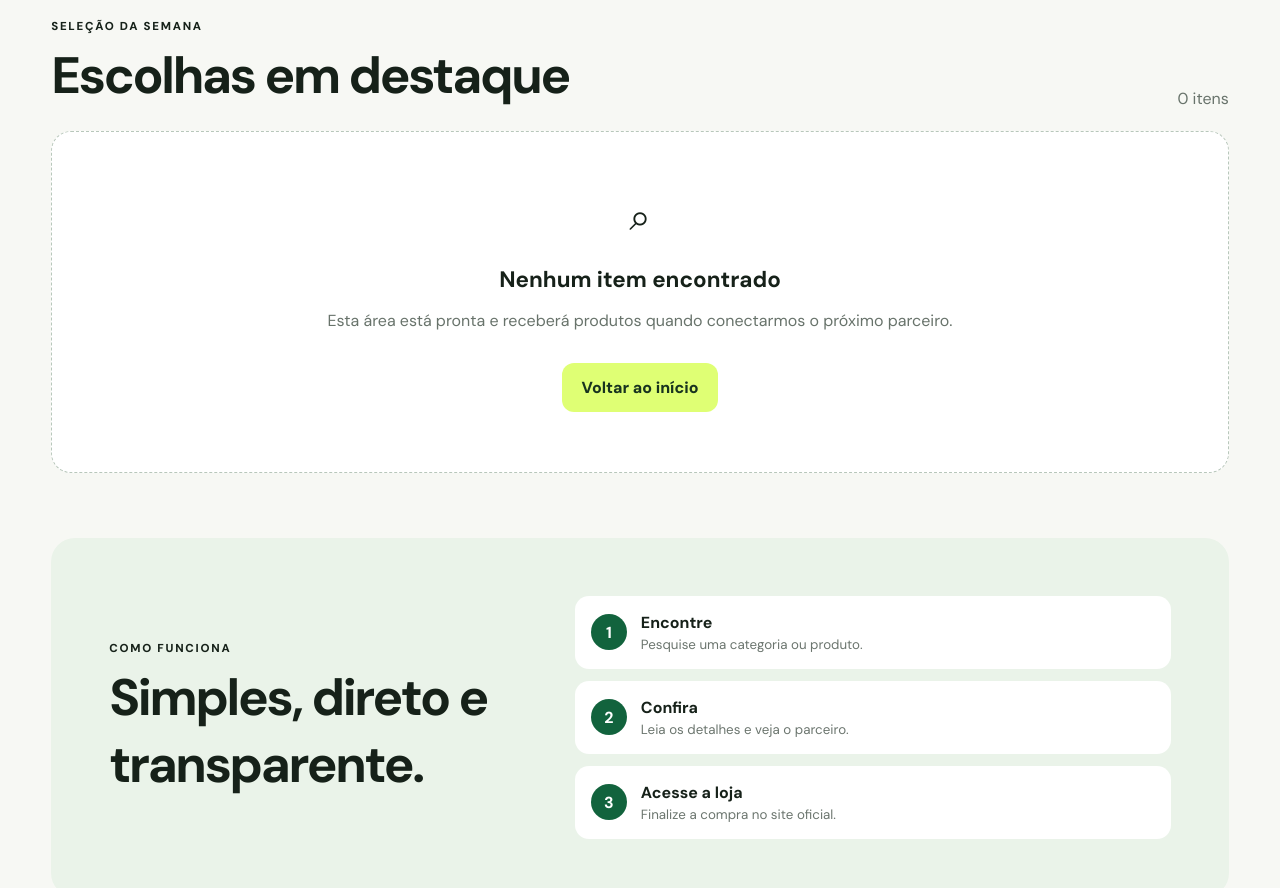
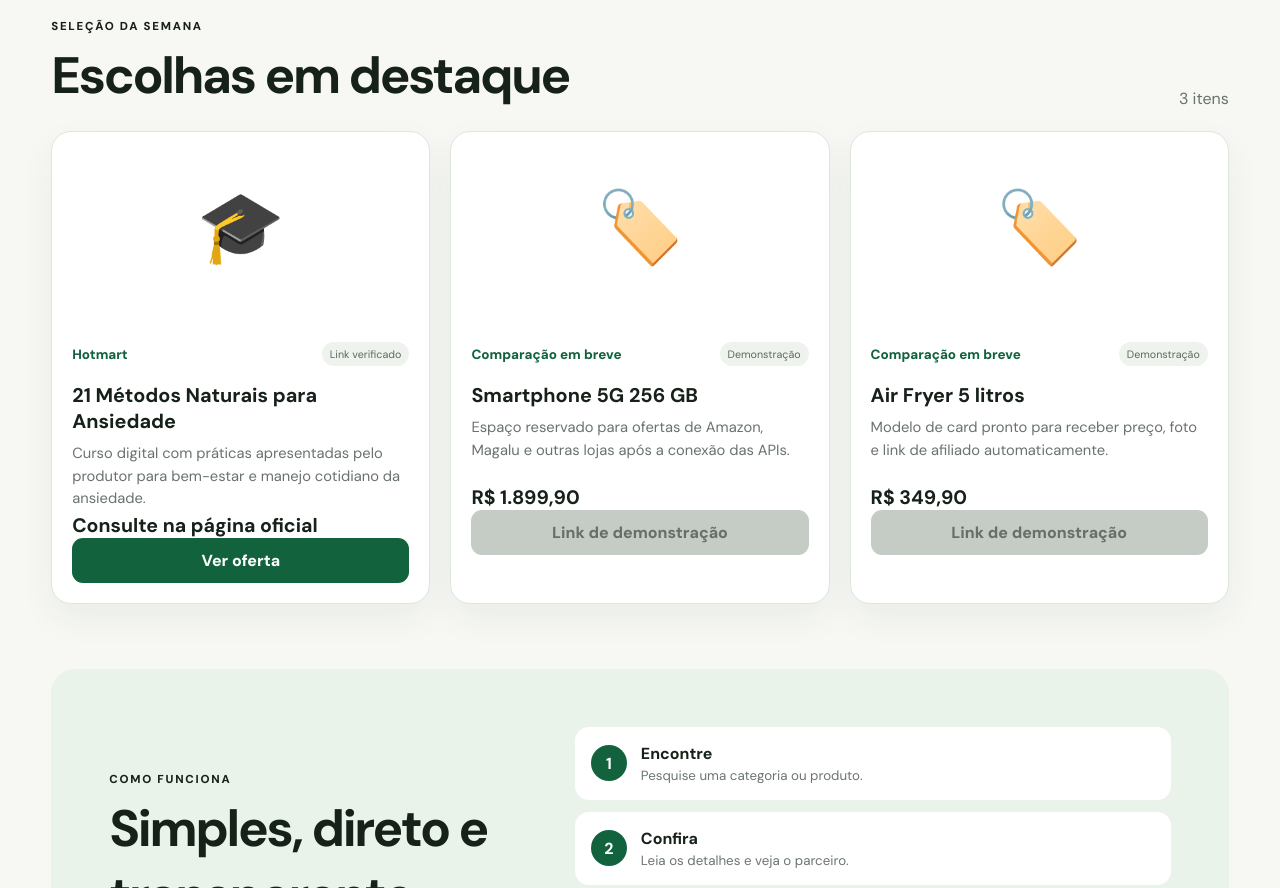
Before and after one commit to JulioVPR110997/achou-preco-bom, a React (Vite) app: page / in a window 1280 px wide. Shown: the part 1020-1908 px from the top of the page. Built offline with nearby package versions, Linux system fonts and the light colour scheme.

Commit message:
Evoluir home, categorias e catálogo

```diff
--- a/src/dados/produtos.js
+++ b/src/dados/produtos.js
@@ -1,27 +1,84 @@
-// Este arquivo funciona como um pequeno catálogo.
-// ativo: false esconde o produto sem apagá-lo.
+// A API substituirá/atualizará esta lista futuramente.
+// Nunca coloque chaves ou senhas neste arquivo público.
 export const produtos = [
   {
     id: "hotmart-1709940",
     nome: "21 Métodos Naturais para Ansiedade",
-    descricao:
-      "Conteúdo educacional com práticas apresentadas pelo produtor para bem-estar e manejo cotidiano da ansiedade.",
+    descricao: "Curso digital com práticas apresentadas pelo produtor para bem-estar e manejo cotidiano da ansiedade.",
     categoria: "cursos",
     loja: "Hotmart",
     preco: null,
+    precoAnterior: null,
     link: "https://go.hotmart.com/D66878245U",
-    selo: "Afiliação confirmada",
+    selo: "Link verificado",
+    icone: "🎓",
+    cor: "azul",
+    destaque: true,
+    demonstracao: false,
     ativo: true,
   },
   {
-    id: "exemplo-oferta",
-    nome: "Produto de demonstração",
-    descricao: "Exemplo para você aprender a alterar nome, preço, loja e link.",
-    categoria: "ofertas",
-    loja: "Loja parceira",
-    preco: 199.9,
+    id: "smartphone-demo",
+    nome: "Smartphone 5G 256 GB",
+    descricao: "Espaço reservado para ofertas de Amazon, Magalu e outras lojas após a conexão das APIs.",
+    categoria: "eletronicos",
+    loja: "Comparação em breve",
+    preco: 1899.9,
+    precoAnterior: 2299.9,
     link: "#",
-    selo: "Exemplo",
+    selo: "Demonstração",
+    icone: "📱",
+    cor: "roxo",
+    destaque: true,
+    demonstracao: true,
+    ativo: true,
+  },
+  {
+    id: "airfryer-demo",
+    nome: "Air Fryer 5 litros",
+    descricao: "Modelo de card pronto para receber preço, foto e link de afiliado automaticamente.",
+    categoria: "casa",
+    loja: "Comparação em breve",
+    preco: 349.9,
+    precoAnterior: 499.9,
+    link: "#",
+    selo: "Demonstração",
+    icone: "🍟",
+    cor: "laranja",
+    destaque: true,
+    demonstracao: true,
+    ativo: true,
+  },
+  {
+    id: "notebook-demo",
+    nome: "Notebook 15,6 polegadas",
+    descricao: "Exemplo visual para a futura comparação de preços entre diferentes lojas parceiras.",
+    categoria: "eletronicos",
+    loja: "Comparação em breve",
+    preco: 2899.9,
+    precoAnterior: 3399.9,
+    link: "#",
+    selo: "Demonstração",
+    icone: "💻",
+    cor: "verde",
+    destaque: false,
+    demonstracao: true,
+    ativo: true,
+  },
+  {
+    id: "passagem-demo",
+    nome: "Ofertas de passagens aéreas",
+    descricao: "Área preparada para receber um parceiro de viagens e pesquisar destinos e datas.",
+    categoria: "viagens",
+    loja: "Parceiro em definição",
+    preco: null,
+    precoAnterior: null,
+    link: "#",
+    selo: "Em preparação",
+    icone: "✈️",
+    cor: "ceu",
+    destaque: false,
+    demonstracao: true,
     ativo: true,
   },
 ];
```
